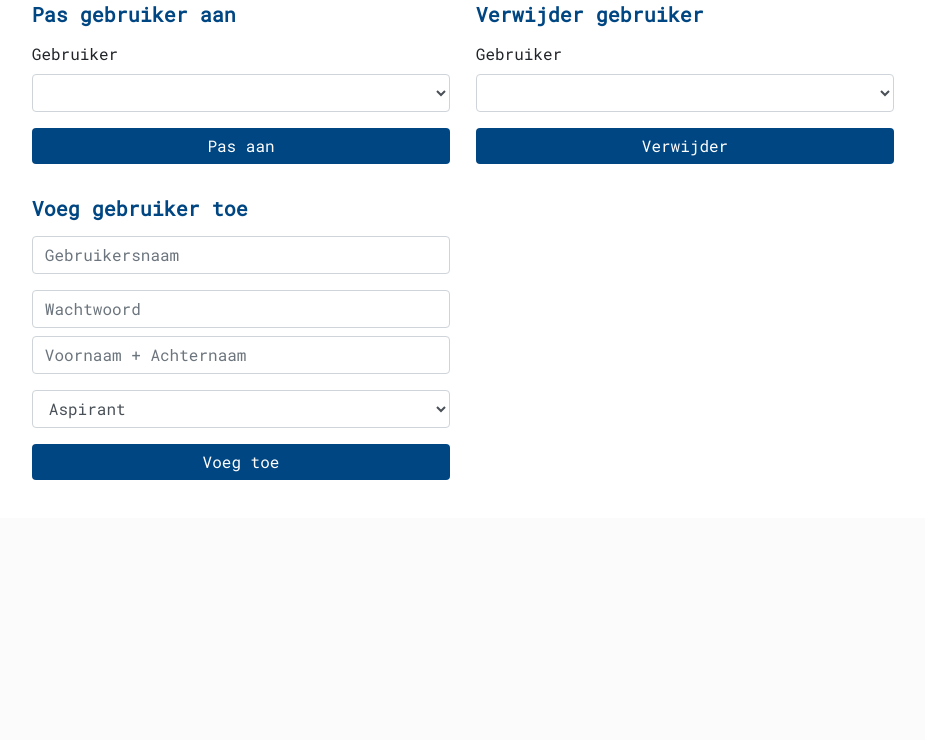
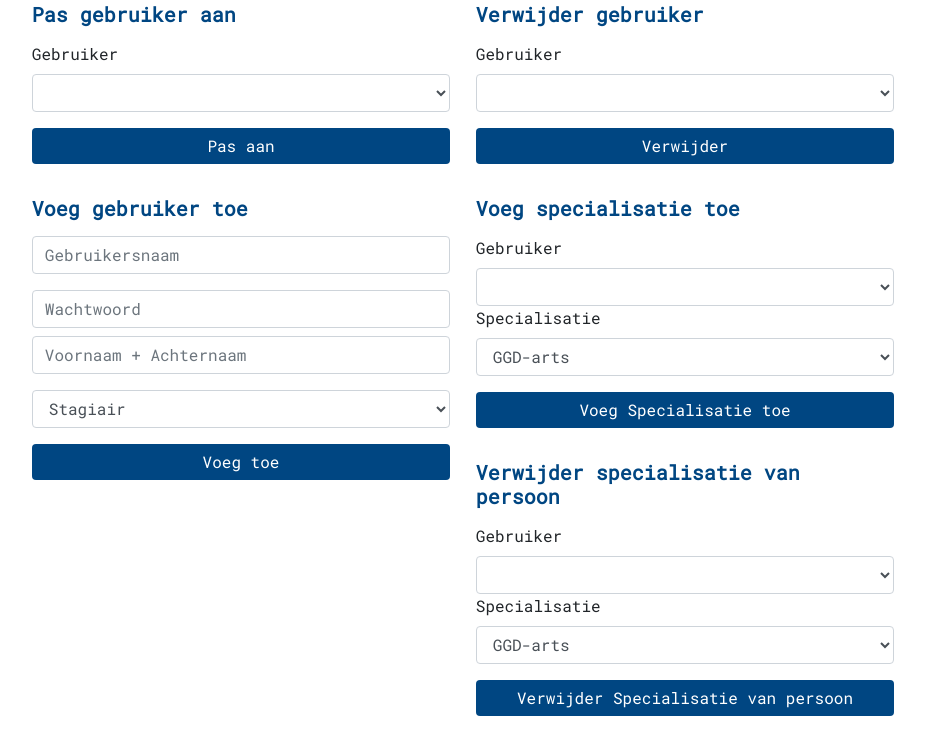
Before and after one commit to SilvesterNL/Person-database-medic, a PHP site: page /users in a window 1280 px wide. Shown: the part 282-1022 px from the top of the page, without its empty margins (177-1102 px from the left). Before the commit the page ends 762 px from the top, so only its background shows below. Run offline with PHP 8.4, Linux system fonts and the light colour scheme; a user stored in the database is signed in; data comes from the database, SQL or seed files in the repository; lists and menus that the app fills with data are empty.

Commit message:
Specialisatie toevoegen
Verwijderen werkt nog niet!

```diff
--- a/users.php
+++ b/users.php
@@ -16,6 +16,19 @@
             if ($insert) {
                 $respone = true;
             }
+        } elseif ($_POST['type'] == "addspecial") {
+            $insert = $con->query("INSERT INTO special (username,speciali) VALUES('".$con->real_escape_string($_POST['user'])."','".$con->real_escape_string($_POST['speciali'])."')");
+            if ($insert) {
+                $respone = true;
+        }
+    } elseif ($_POST['type'] == "removespecial") {
+        $sql = "DELETE FROM special WHERE username = ".$con->real_escape_string($_POST['specialusername']);
+        if ($con->query($sql)) {
+            $respone = true;
+        } else {
+            echo "Error deleting record: " . mysqli_error($conn);
+            exit();
+        }
         } elseif ($_POST['type'] == "delete") {
             $sql = "DELETE FROM users WHERE id = ".$con->real_escape_string($_POST['deleteuser']);
             if ($con->query($sql)) {
@@ -214,16 +227,74 @@
                             <input type="text" name="fullname" class="form-control login-user" value="" placeholder="Voornaam + Achternaam" required>
                         </div>
                         <select class="form-control" style="margin-bottom:2vh;" name="rank" required>
-                            <option value="Aspirant">Aspirant</option>
-                            <option value="Surveillant">Surveillant</option>
-                            <option value="Agent">Agent</option>
-                            <option value="Hoofdagent">Hoofdagent</option>
-                            <option value="Brigadier">Brigadier</option>
-                            <option value="Inspecteur">Inspecteur</option>
-                            <option value="Hoofdinspecteur">Hoofdinspecteur</option>
+                            <option value="Stagiair">Stagiair</option>
+                            <option value="Helpende">Helpende</option>
+                            <option value="Chauffeur">Chauffeur</option>
+                            <option value="Broeder">Ambulance broeder</option>
+                            <option value="VK">VK</option>
+                            <option value="Specialist">Specialist</option>
+                            <option value="Hoofdspecialist">Hoofdspecialist</option>
+                            <option value="Geneeskundige">Geneeskundige</option>
+                            <option value="Hoofdgeneeskundige">Hoofdgeneeskundige</option>
+                            <option value="Academie">Academie</option>
+                            <option value="Leiding">Leider</option>
                         </select>
                         <div class="form-group">
                             <button type="submit" name="create" class="btn btn-primary btn-police">Voeg toe</button>
+                        </div>
+                    </form>
+                </div>
+                <div class="right-panel-container">
+                    <h5 class="panel-container-title">Voeg specialisatie toe</h5>
+                    <?php if ($_SERVER['REQUEST_METHOD'] == "POST" && $_POST['type'] == "addspecial" && $respone) {?>
+                        <?php echo "<p style='color: #13ba2c;'>Specialisatie Aangepast</p>"; ?>
+                    <?php } ?>
+                    <form method="post">
+                        <input type="hidden" name="type" value="addspecial">
+                        <div class="form-group">
+                            <label for="userselect">Gebruiker</label>
+                            <select class="form-control" name="user">
+                            <?php foreach($user_array as $user){?>
+                                <option value="<?php echo $user["name"] ?>"><?php echo $user["name"]; ?></option>
+                            <?php }?>
+                            </select>
+                            <label for="userselect">Specialisatie</label>
+                            <select class="form-control" style="margin-bottom:2vh;" name="speciali" required>
+                            <option value="GGD-arts">GGD-arts</option>
+                            <option value="Rapid-Responder">Rapid Responder</option>
+                            <option value="Mobiel-Medisch-Team">Het Mobiel Medisch Team</option>
+                            <option value="Officier-van-dienst-geneeskunde">Officier van Dienst - Geneeskunde</option>
+                        </select>
+                        </div>
+                        <div class="form-group">
+                            <button type="submit" name="addspecial" class="btn btn-primary btn-police">Voeg Specialisatie toe</button>
+                        </div>
+                    </form>
+                </div>
+                <div class="right-panel-container">
+                    <h5 class="panel-container-title">Verwijder specialisatie van persoon</h5>
+                    <?php if ($_SERVER['REQUEST_METHOD'] == "POST" && $_POST['type'] == "specialusername" && $respone) {?>
+                        <?php echo "<p style='color: #13ba2c;'>Specialisatie Aangepast</p>"; ?>
+                    <?php } ?>
+                    <form method="post">
+                        <input type="hidden" name="type" value="specialusername">
+                        <div class="form-group">
+                            <label for="userselect">Gebruiker</label>
+                            <select class="form-control" name="specialusername">
+                            <?php foreach($user_array as $user){?>
+                                <option value="<?php echo $user["name"] ?>"><?php echo $user["name"]; ?></option>
+                            <?php }?>
+                            </select>
+                            <label for="userselect">Specialisatie</label>
+                            <select class="form-control" style="margin-bottom:2vh;" name="speciali" required>
+                            <option value="GGD-arts">GGD-arts</option>
+                            <option value="Rapid-Responder">Rapid Responder</option>
+                            <option value="Mobiel-Medisch-Team">Het Mobiel Medisch Team</option>
+                            <option value="Officier-van-dienst-geneeskunde">Officier van Dienst - Geneeskunde</option>
+                        </select>
+                        </div>
+                        <div class="form-group">
+                            <button type="submit" name="specialusername" class="btn btn-primary btn-police">Verwijder Specialisatie van persoon</button>
                         </div>
                     </form>
                 </div>
```
